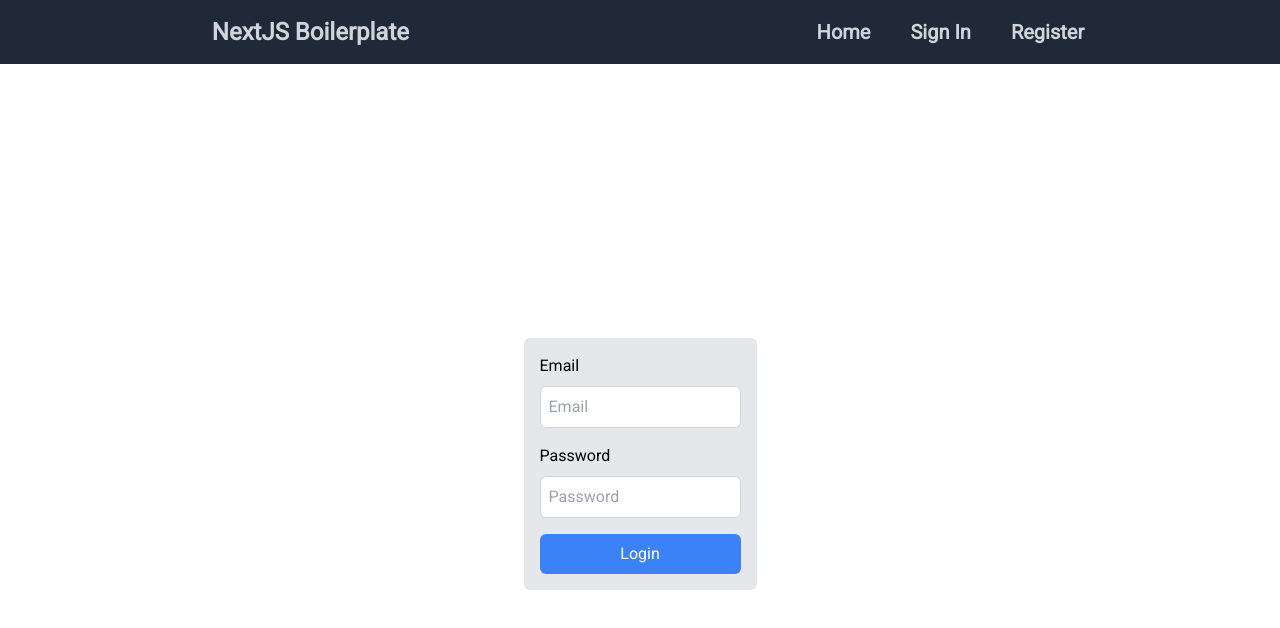
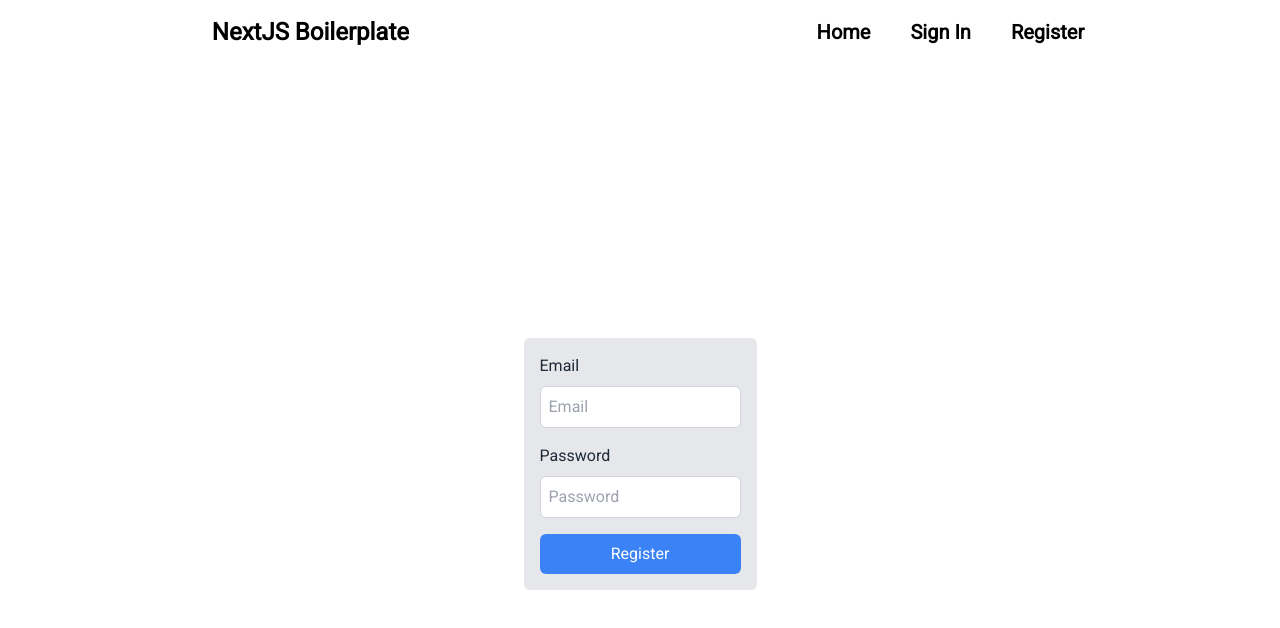
Before and after one commit to SkyDogzz/NextJSBoilerplate, a Next.js app: page /login in a window 1280 px wide. Shown: the top 628 px of the page. Built offline with nearby package versions, Linux system fonts and the light colour scheme; no server answers.

Commit message:
Update npm dependencies and add daisyui plugin to tailwind.config.js

```diff
--- a/package.json
+++ b/package.json
@@ -27,6 +27,7 @@
     "@types/react": "^18",
     "@types/react-dom": "^18",
     "autoprefixer": "^10.4.19",
+    "daisyui": "^4.10.5",
     "eslint": "^8",
     "eslint-config-next": "14.2.3",
     "postcss": "^8.4.38",
--- a/src/app/login/page.tsx
+++ b/src/app/login/page.tsx
@@ -32,7 +32,7 @@ export default function LoginPage() {
 
     return (
         <div className='flex justify-center items-center h-screen'>
-            <form onSubmit={handleLogin} className='flex flex-col gap-4 bg-gray-200 p-4 rounded-md'>
+            <form onSubmit={handleLogin} className='flex flex-col gap-4 bg-gray-200 dark:bg-gray-800 p-4 rounded-md dark:text-white'>
                 <div className='flex flex-col gap-2'>
                     <label htmlFor="email">Email</label>
                     <input
@@ -41,7 +41,7 @@ export default function LoginPage() {
                         placeholder="Email"
                         value={email}
                         onChange={e => setEmail(e.target.value)}
-                        className='p-2 border border-gray-300 rounded-md'
+                        className='p-2 border border-gray-300 rounded-md dark:bg-gray-700 dark:border-gray-700'
                     />
                 </div>
                 <div className='flex flex-col gap-2'>
@@ -52,10 +52,10 @@ export default function LoginPage() {
                         placeholder="Password"
                         value={password}
                         onChange={e => setPassword(e.target.value)}
-                        className='p-2 border border-gray-300 rounded-md'
+                        className='p-2 border border-gray-300 rounded-md dark:bg-gray-700 dark:border-gray-700'
                     />
                 </div>
-                <button type="submit" className='p-2 bg-blue-500 text-white rounded-md'>Login</button>
+                <button type="submit" className='p-2 bg-blue-500 text-white rounded-md dark:bg-blue-900'>Register</button>
             </form>
         </div>
     )
--- a/src/app/register/page.tsx
+++ b/src/app/register/page.tsx
@@ -7,7 +7,7 @@ export default function RegisterPage() {
     const [name, setName] = useState('');
     const [password, setPassword] = useState('');
 
-    const handleSubmit = async (event: React.FormEvent) => {
+    const handleRegister = async (event: React.FormEvent) => {
         event.preventDefault();
 
         try {
@@ -20,14 +20,14 @@ export default function RegisterPage() {
 
     return (
         <div className='flex justify-center items-center h-screen'>
-            <form onSubmit={handleSubmit} className='flex flex-col gap-4 bg-gray-200 p-4 rounded-md'>
+            <form onSubmit={handleRegister} className='flex flex-col gap-4 bg-gray-200 dark:bg-gray-800 p-4 rounded-md dark:text-white'>
                 <div className='flex flex-col gap-2'>
                     <label htmlFor="email">Email</label>
                     <input
                         type="email"
                         value={email}
                         onChange={e => setEmail(e.target.value)}
-                        className='p-2 border border-gray-300 rounded-md'
+                        className='p-2 border border-gray-300 rounded-md dark:bg-gray-700 dark:border-gray-700'
                     />
                 </div>
                 <div className='flex flex-col gap-2'>
@@ -36,7 +36,7 @@ export default function RegisterPage() {
                         type="text"
                         value={name}
                         onChange={e => setName(e.target.value)}
-                        className='p-2 border border-gray-300 rounded-md'
+                        className='p-2 border border-gray-300 rounded-md dark:bg-gray-700 dark:border-gray-700'
                     />
                 </div>
                 <div className='flex flex-col gap-2'>
@@ -45,10 +45,10 @@ export default function RegisterPage() {
                         type="password"
                         value={password}
                         onChange={e => setPassword(e.target.value)}
-                        className='p-2 border border-gray-300 rounded-md'
+                        className='p-2 border border-gray-300 rounded-md dark:bg-gray-700 dark:border-gray-700'
                     />
                 </div>
-                <button type="submit" className='p-2 bg-blue-500 text-white rounded-md'>Register</button>
+                <button type="submit" className='p-2 bg-blue-500 text-white rounded-md dark:bg-blue-900'>Register</button>
             </form>
         </div>
     );
--- a/src/components/Header.tsx
+++ b/src/components/Header.tsx
@@ -7,7 +7,7 @@ export default function Header() {
     const { data: session, status } = useSession();
 
     return (
-        <header className="bg-gray-800 flex justify-around text-gray-300">
+        <header className="flex justify-around text-black dark:text-white">
             <Link href="/">
                 <h1 className="text-2xl p-4 font-bold">NextJS Boilerplate</h1>
             </Link>
--- a/tailwind.config.js
+++ b/tailwind.config.js
@@ -6,5 +6,7 @@ module.exports = {
   theme: {
     extend: {},
   },
-  plugins: [],
+  plugins: [
+    require('daisyui'),
+  ],
 }
```
Also changed, not shown: 1 other file (tests, documents, lock files or other folders).
